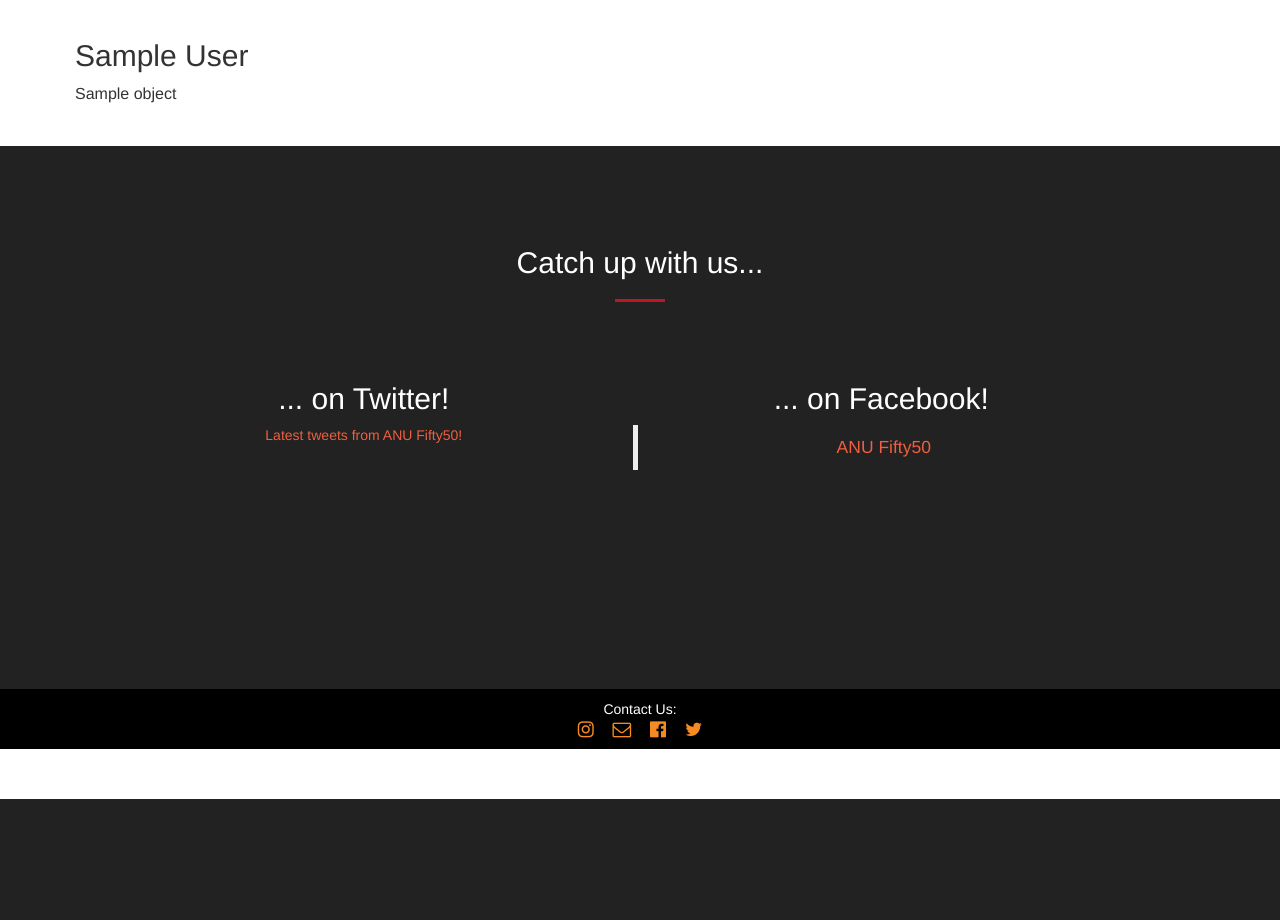
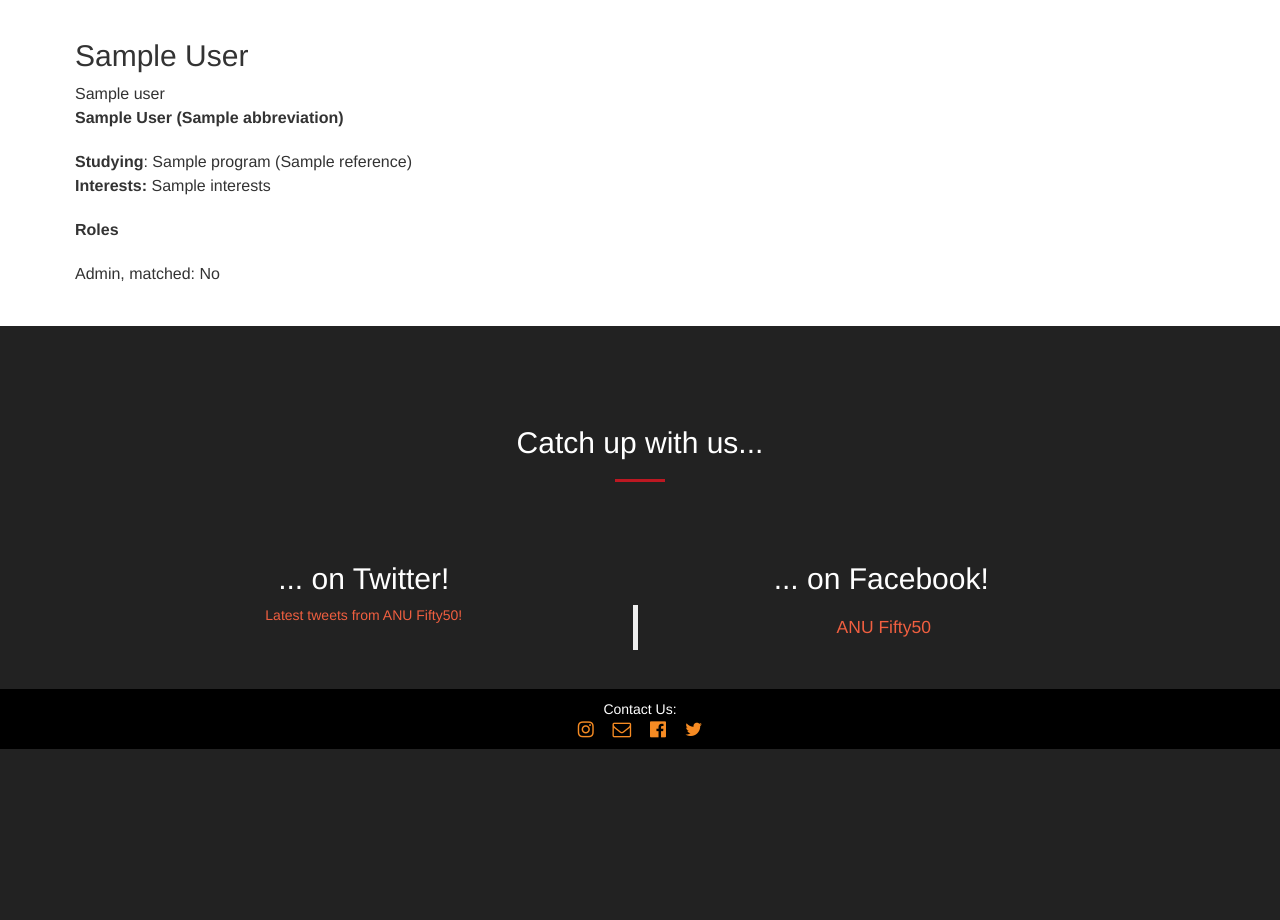
Before and after one commit to Fifty50STEMM/mentorship.fifty50.org.au, a Django app: template project/templates/mentorships/uuser_detail.html in a window 1280 px wide. Shown: the part 51-971 px from the top of the page. Before the commit the page ends 850 px from the top, so only its background shows below. Run offline with Django 3.2, Linux system fonts and the light colour scheme; the template is opened without the code that fills it: most values are stand-ins (such as "Sample title", 1, 10 or a date in 2020); some libraries are stand-ins or nearby versions.

Commit message:
Update user profile detail page
Not the same as the original, but will add other features as necessary.

```diff
--- a/project/templates/mentorships/uuser_detail.html
+++ b/project/templates/mentorships/uuser_detail.html
@@ -9,25 +9,25 @@
     <div class="col-sm-12">
 
       <h2>{{ object.user.full_name }}</h2>
-      {% if object.name %}
-        <p>{{ object.name }}</p>
-      {% endif %}
+
+
+      <p>{{ object.user }}<br>
+        <b>{{ object.university.full_name }} ({{ object.university.abbreviation }})</b></p>
+
+      <p><b>Studying</b>: {{ object.userdegree_set.first.program }} ({{ object.userdegree_set.first.study_year.reference }})
+      <br><b>Interests:</b> {{ object.user.interests }}</p>
+
+      <p><b>{{ object.userrole_set.all|pluralize:"Role,Roles" }}</b></p>
+
+      {% for role in object.userrole_set.all %}
+      {% ifchanged role.univeristy_session %}
+      <b>{{ role.university_session.session.reference }}</b>
+      {% endifchanged %}
+      <p>{{ role.role|title }}, matched: {% if role.is_active %}Yes{% else %}No{% endif %}</p>
+      {% endfor %}
+
     </div>
   </div>
 
-{% if object.user == request.user %}
-<!-- Action buttons -->
-<div class="row">
-
-  <div class="col-sm-12">
-    <a class="btn btn-primary" href="{% url 'user_update' %}" role="button">My Info</a>
-    <a class="btn btn-primary" href="{% url 'account_email' %}" role="button">E-Mail</a>
-  </div>
-
-</div>
-<!-- End Action buttons -->
-{% endif %}
-
-
 </div>
 {% endblock content %}
```
